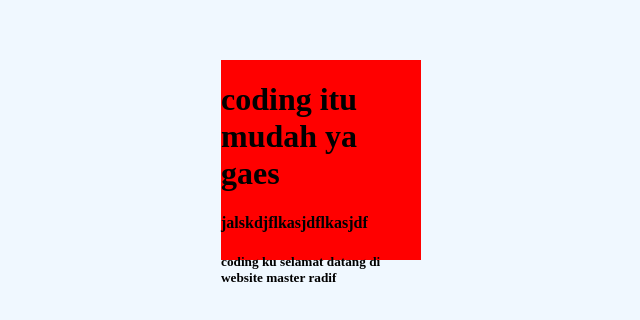
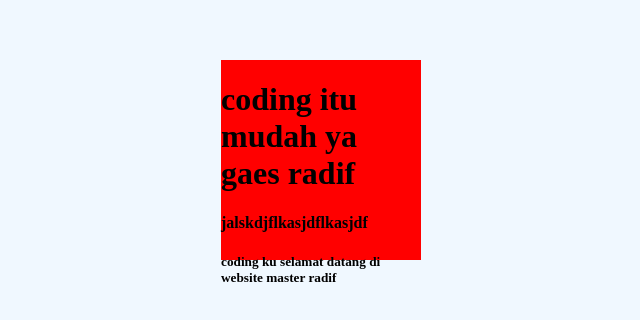
Before and after one commit to akunremote/colaborasi-uncp, a plain HTML site: page index1.html in a window 1280 px wide. Shown: the part 240-560 px from the top of the page, without its empty margins (319-959 px from the left). Drawn offline with Linux system fonts and the light colour scheme.

Commit message:
radif edit

```diff
--- a/index1.html
+++ b/index1.html
@@ -101,7 +101,7 @@ img {
 <body>
     <div class="container">
         <div class="slide-in-blurred-top">
-         <h1>coding itu mudah ya gaes</h1>
+         <h1>coding itu mudah ya gaes radif</h1>
          <h4>jalskdjflkasjdflkasjdf</h4>
          <h5>coding ku selamat datang di website master radif</h5>
         </div>
```
